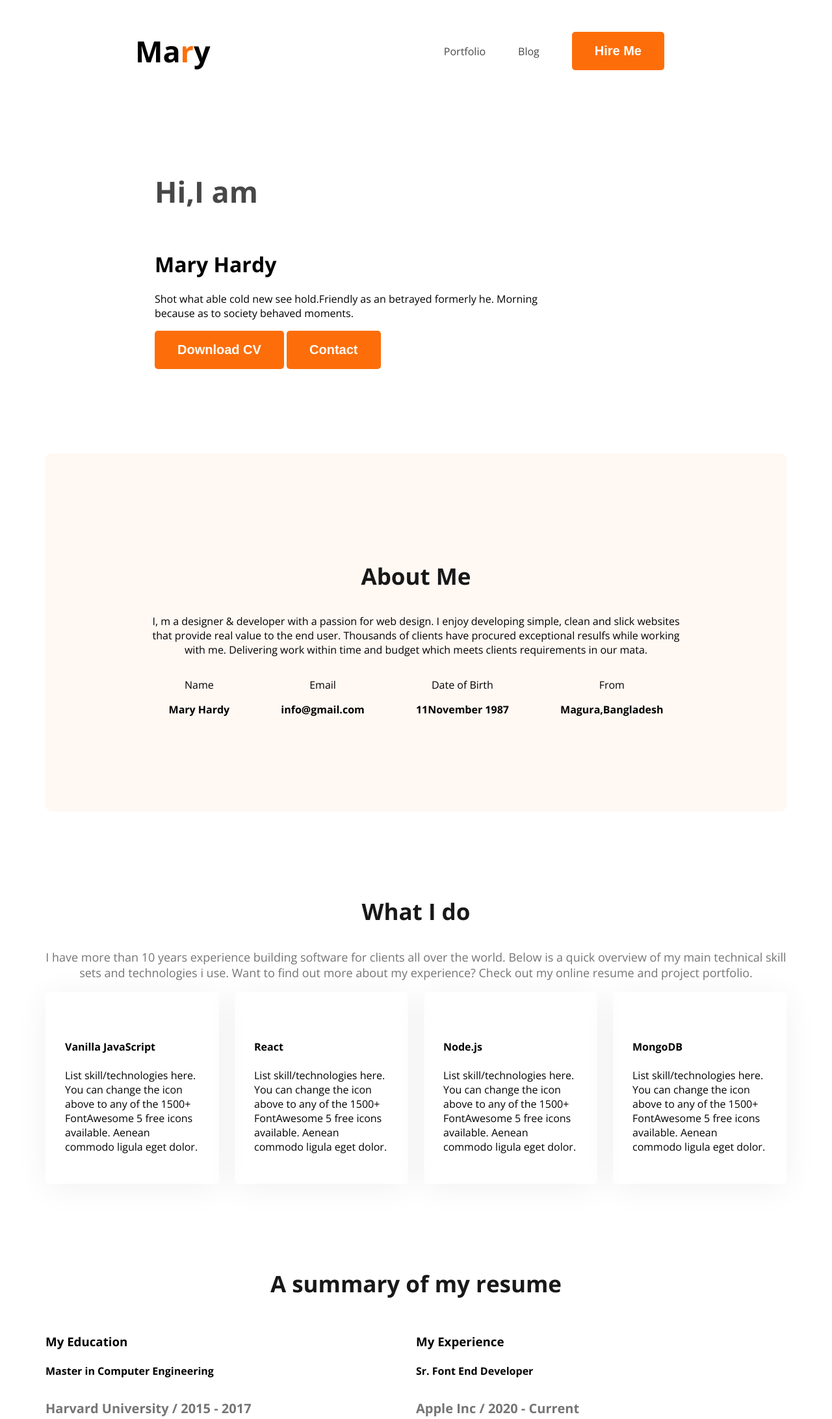
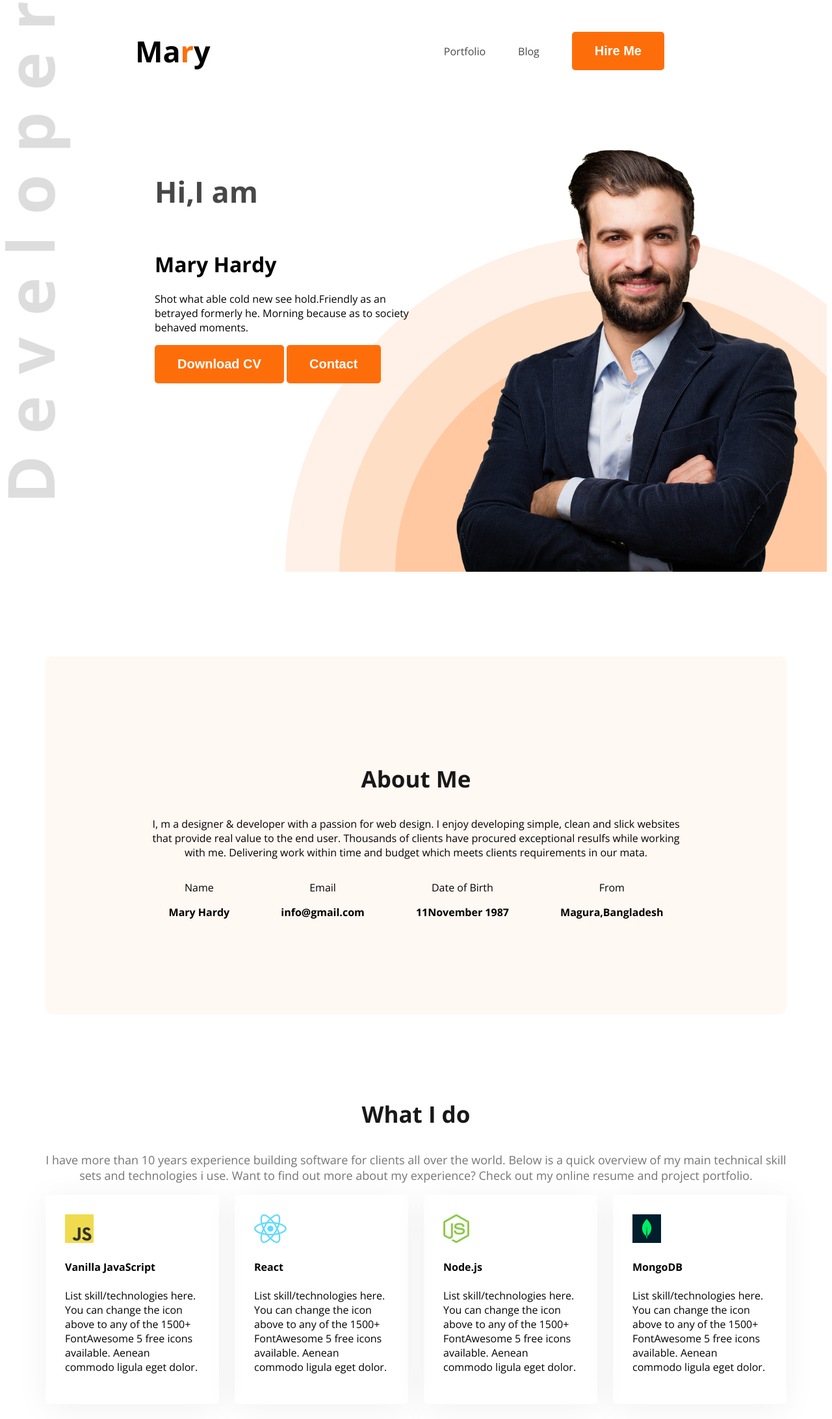
Before and after one commit to otakucoder26/web-dev-portfolio, a plain HTML site: page index.html in a window 1280 px wide. Shown: the part 47-2231 px from the top of the page at 65% size. Drawn offline with nearby package versions, Linux system fonts and the light colour scheme; the site is published under a folder, as on GitHub Pages, so addresses that start at the root find nothing.

Commit message:
fourth commit

```diff
--- a/index.html
+++ b/index.html
@@ -28,7 +28,7 @@
                 <button class="btn-primary">Download CV</button>
                 <button class="btn-primary">Contact</button>
             </div>
-            <img class="banner-picture" src="/images/hardy.png" alt="">
+            <img class="banner-picture" src="images/hardy.png" alt="">
 
         </div>
 
@@ -68,25 +68,25 @@
 
             <div class="skills-container">
                 <div class="skill">
-                    <img src="/images/icons/js.png" alt="">
+                    <img src="images/icons/js.png" alt="">
                     <h4 class="skill-title">Vanilla JavaScript</h4>
                     <p class="skill-description">List skill/technologies here. You can change the icon above to any of the 1500+ FontAwesome 5 free icons available. Aenean commodo ligula eget dolor.</p>
                 </div>
 
                 <div class="skill">
-                    <img src="/images/icons/react.png" alt="">
+                    <img src="images/icons/react.png" alt="">
                     <h4 class="skill-title">React</h4>
                     <p class="skill-description">List skill/technologies here. You can change the icon above to any of the 1500+ FontAwesome 5 free icons available. Aenean commodo ligula eget dolor.</p>
                 </div>
 
                 <div class="skill">
-                    <img src="/images/icons/nodejs.png" alt="">
+                    <img src="images/icons/nodejs.png" alt="">
                     <h4 class="skill-title">Node.js</h4>
                     <p class="skill-description">List skill/technologies here. You can change the icon above to any of the 1500+ FontAwesome 5 free icons available. Aenean commodo ligula eget dolor.</p>
                 </div>
 
                 <div class="skill">
-                    <img src="/images/icons/mongo.png" alt="">
+                    <img src="images/icons/mongo.png" alt="">
                     <h4 class="skill-title">MongoDB</h4>
                     <p class="skill-description">List skill/technologies here. You can change the icon above to any of the 1500+ FontAwesome 5 free icons available. Aenean commodo ligula eget dolor.</p>
                 </div>
@@ -168,9 +168,9 @@ to any of the 1500+ FontAwesome 5 free icons available. Aenean commodo ligula eg
             Please fill out the form on this section to contact with me or call between 9:00 A.M and 8.00 P.M ET, Monday through Friday.
         </p>
         <div>
-            <a href="http://"><img src="/images/icons/facebook.png" alt=""></a>
-            <a href="http://"><img src="/images/icons/insta.png" alt=""></a>
-            <a href="http://"><img src="/images/icons/twitter.png" alt=""></a>
+            <a href="http://"><img src="images/icons/facebook.png" alt=""></a>
+            <a href="http://"><img src="images/icons/insta.png" alt=""></a>
+            <a href="http://"><img src="images/icons/twitter.png" alt=""></a>
         </div>
     </div>
     <div class="footer-column">
--- a/portfolio.css
+++ b/portfolio.css
@@ -9,7 +9,7 @@
 
 }
 .header{
-    background-image: url(/images/developer.png),url(/images/header_bg.png);
+    background-image: url(images/developer.png),url(images/header_bg.png);
     background-repeat: no-repeat;
     background-position: top left,bottom right;}
 
```
